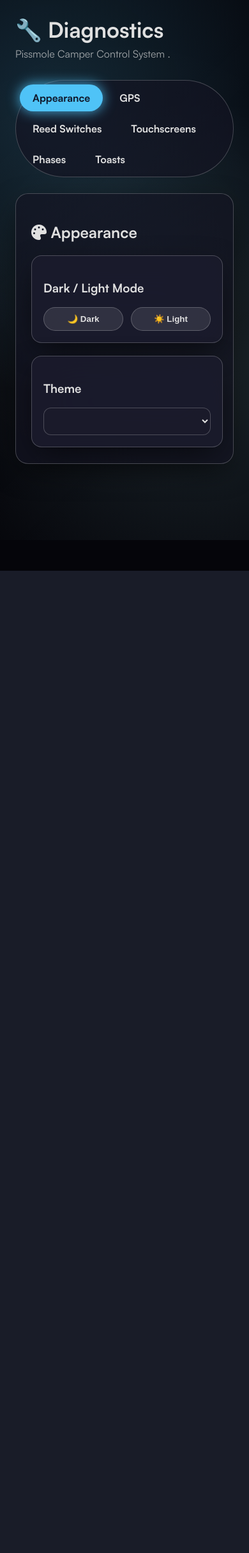
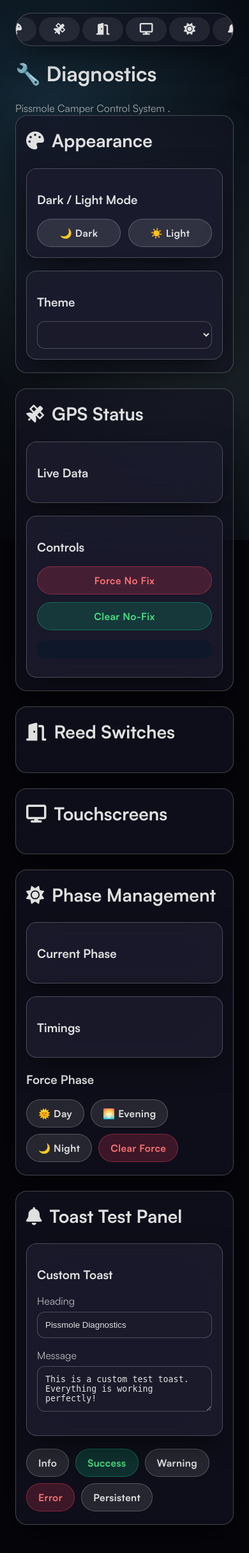
Before and after one commit to muntedpissmole/pccs, a Flask app: page /diag in a window 390 px wide. Shown: the whole page at 64% size. Before the commit the page ends 892 px from the top, so only its background shows below. Run offline with Flask 3, Linux system fonts and the light colour scheme; lists and menus that the app fills with data are empty; parts of the project's set-up code (start-up, migrations or seed data) failed here and were passed over; some libraries are stand-ins or nearby versions.

Commit message:
Improved diag page for small screens and main UI for large screens

```diff
--- a/app.py
+++ b/app.py
@@ -552,7 +552,12 @@ def handle_connect(sid=None):
         'screens': {
             name: {
                 'on': reed_manager.screen_states.get(name, False),
-                'config': conf
+                'online': True,
+                'config': {
+                    'friendly': conf.get('friendly', name),
+                    'icon': conf.get('icon', 'fa-display'),
+                    'host': conf.get('host')
+                }
             }
             for name, conf in reed_manager.screens.items()
         }
@@ -763,17 +768,43 @@ def get_version_route():
 
 @app.route('/screen_json')
 def screen_json():
+    """Basic screen data for initial load"""
     screens_data = {}
     for name, conf in reed_manager.screens.items():
         screens_data[name] = {
             'on': reed_manager.screen_states.get(name, False),
+            'online': True,                    # optimistic
+            'latency': None,
             'config': {
                 'friendly': conf.get('friendly', name),
-                'host': conf.get('host'),
-                'icon': conf.get('icon', 'fa-display')
+                'icon': conf.get('icon', 'fa-display'),
+                'host': conf.get('host')
             }
         }
     return {'screens': screens_data}
+
+@app.route('/screen_status_json')
+def screen_status_json():
+    """Full status including connectivity test"""
+    if not hasattr(reed_manager, 'test_screen_connectivity'):
+        return {'screens': {}, 'error': 'test_screen_connectivity not available'}
+
+    result = {}
+    for name, conf in reed_manager.screens.items():
+        conn = reed_manager.test_screen_connectivity(name)
+
+        result[name] = {
+            'on': reed_manager.screen_states.get(name, False),
+            'online': conn.get('online', False),
+            'latency': conn.get('latency'),
+            'last_checked': conn.get('last_checked'),
+            'config': {
+                'friendly': conf.get('friendly', name),
+                'icon': conf.get('icon', 'fa-display'),
+                'host': conf.get('host')
+            }
+        }
+    return {'screens': result}
 
 
 # ====================== CLEANUP ======================
--- a/config/active_dark_mode.json
+++ b/config/active_dark_mode.json
@@ -1,4 +1,4 @@
 {
   "mode": "dark",
-  "manual": true
+  "manual": false
 }
--- a/static/css/base.css
+++ b/static/css/base.css
@@ -564,3 +564,29 @@ html.light .toast-message {
   overscroll-behavior: none;
   pointer-events: auto;
 }
+
+/* ====================== MAX WIDTH CONTAINER ====================== */
+#main-content {
+    max-width: 1920px;
+    margin-left: auto;
+    margin-right: auto;
+    width: 100%;
+    box-sizing: border-box;
+}
+
+/* Optional: Increase side padding on very large screens for breathing room */
+@media (min-width: 1920px) {
+    #main-content {
+        padding-left: 32px;
+        padding-right: 32px;
+    }
+}
+
+/* Make inner grids also center nicely */
+#lighting-controls,
+#scenes-grid,
+.grid.grid-cols-2.sm\:grid-cols-3.lg\:grid-cols-6 {
+    max-width: 100%;
+    margin-left: auto;
+    margin-right: auto;
+}
--- a/static/css/themes/neuglass.css
+++ b/static/css/themes/neuglass.css
@@ -9,7 +9,7 @@
 
   /* Gentler backgrounds */
   --background: #121212;
-  --glass-bg: rgba(35, 35, 35, 0.88);     /* Renamed from --card-bg */
+  --glass-bg: rgba(32, 32, 32, 0.9);
   --control-bg: rgba(30, 30, 30, 0.86);
   --slider-bg: rgba(45, 45, 45, 0.90);
 
--- a/templates/diag.html
+++ b/templates/diag.html
@@ -11,7 +11,7 @@
         --accent-color: #4fc3f7;
     }
     body {
-            padding: 16px;
+        padding: 12px 8px;
         background: var(--background);
         color: var(--text-primary);
         font-family: 'Satoshi', system-ui, sans-serif;
@@ -20,56 +20,117 @@
     .diag-container {
         max-width: 1280px;
         margin: 0 auto;
+        padding: 0 8px;
+        box-sizing: border-box;
     }
-        .header {
-            display: flex;
-            justify-content: space-between;
-            align-items: center;
-            margin-bottom: 30px;
-            flex-wrap: wrap;
-            gap: 15px;
-        }
-        .header-left h1 {
-            margin: 0;
-            font-size: 2.1rem;
-        }
-        .tab-bar {
-            display: flex;
-            flex-wrap: wrap;
+
+    /* ====================== STICKY NAV ====================== */
+    .top-nav {
+        position: sticky;
+        top: 0;
+        z-index: 100;
         background: var(--glass-bg);
         border-radius: 9999px;
-            padding: 6px;
+        padding: 8px 12px;
+        margin: 0 auto 24px auto;
+        border: 1px solid var(--glass-border);
+        box-shadow: var(--glass-shadow);
+        display: flex;
+        gap: 8px;
+        overflow-x: auto;
+        scrollbar-width: none;
+        -webkit-overflow-scrolling: touch;
+        max-width: 100%;
         width: fit-content;
-            margin-bottom: 25px;
-            border: 1px solid var(--glass-border);
-            gap: 6px;
+        justify-content: center;
+        box-sizing: border-box;
     }
-        .tab {
+    .top-nav::-webkit-scrollbar { display: none; }
+
+    .nav-btn {
         padding: 10px 20px;
         border-radius: 9999px;
-            cursor: pointer;
-            transition: all 0.3s ease;
+        background: rgba(255,255,255,0.08);
+        border: 1px solid transparent;
+        color: var(--text-primary);
         font-weight: 600;
         white-space: nowrap;
+        cursor: pointer;
+        transition: all 0.3s cubic-bezier(0.4, 0, 0.2, 1);
+        text-decoration: none;
+        display: flex;
+        align-items: center;
+        gap: 8px;
+        flex-shrink: 0;
+        min-width: fit-content;
     }
-        .tab.active {
+    .nav-btn:hover {
+        background: rgba(255,255,255,0.18);
+        transform: translateY(-1px);
+    }
+    .nav-btn:active,
+    .nav-btn.active {
         background: var(--accent-color);
-            color: var(--text-on-accent);
-            box-shadow: 0 0 20px var(--accent-glow-strong);
+        color: white;
+        box-shadow: 0 0 0 3px rgba(79, 195, 247, 0.3);
     }
+
+    /* ==================== RESPONSIVE NAV ==================== */
+    @media (max-width: 820px) {
+        .top-nav { padding: 8px 10px; gap: 7px; }
+        .nav-btn { padding: 10px 16px; gap: 6px; }
+    }
+
+    @media (max-width: 640px) {
+        .top-nav {
+            padding: 7px 10px;
+            gap: 5px;
+            margin-bottom: 20px;
+        }
+        .nav-btn {
+            padding: 10px 12px;
+            font-size: 1.2rem;
+            gap: 0;
+            justify-content: center;
+            min-width: 42px;
+        }
+        .nav-btn span.text {
+            display: none;
+        }
+    }
+
+    @media (max-width: 480px) {
+        .top-nav {
+            padding: 6px 8px;
+            gap: 4px;
+        }
+        .nav-btn {
+            padding: 9px 11px;
+            min-width: 40px;
+            font-size: 1.15rem;
+        }
+    }
+
+    /* ====================== SECTIONS & TILES ====================== */
     .section {
-            display: none;
         background: var(--glass-bg);
         border-radius: 20px;
         padding: 24px;
-            margin-bottom: 25px;
+        margin-bottom: 32px;
         border: 1px solid var(--glass-border);
         box-shadow: var(--glass-shadow);
         overflow: hidden;
+        width: 100%;
+        box-sizing: border-box;
     }
-        .section.active {
-            display: block;
+    .section h2 {
+        margin-top: 0;
+        font-size: 1.75rem;
+        display: flex;
+        align-items: center;
+        gap: 12px;
     }
+
     .grid-2 {
         display: grid;
         grid-template-columns: repeat(auto-fit, minmax(300px, 1fr));
@@ -80,17 +141,12 @@
         border-radius: 16px;
         padding: 18px;
         border: 1px solid var(--glass-border);
-            overflow: hidden;
         box-shadow: var(--glass-shadow);
-            transition: none !important;
-        }
-        .tile:hover {
-            background: var(--control-bg) !important;
-            transform: none !important;
-            box-shadow: var(--glass-shadow) !important;
+        width: 100%;
+        box-sizing: border-box;
     }
 
-        /* ==================== GPS LIVE DATA ==================== */
+    /* GPS Status Rows */
     .status-row {
         display: flex;
         justify-content: space-between;
@@ -106,7 +162,7 @@
     }
     .status-row span:first-child {
         flex-shrink: 0;
-            min-width: 110px;
+        min-width: 100px;     /* Reduced for mobile */
         opacity: 0.8;
     }
     .status-row span:last-child {
@@ -124,18 +180,23 @@
 		overflow-x: auto;
 		overflow-y: auto;
 		max-height: 320px;
-            white-space: pre;
+		white-space: pre-wrap;           /* This is the key fix */
 		word-break: break-all;
+		word-wrap: break-word;
 		font-family: monospace;
 		width: 100%;
 		box-sizing: border-box;
 		margin-top: 12px;
+		line-height: 1.4;
 	}
+
+	/* Light mode support */
 	.light #gps-raw {
 		background: #f1f5f9;
 		color: #334155;
 	}
 
+    /* Buttons */
     .btn {
         padding: 10px 18px;
         border-radius: 9999px;
@@ -145,40 +206,23 @@
         cursor: pointer;
         font-weight: 600;
         transition: all 0.25s ease;
+        font-family: inherit;
+        font-size: 0.96rem;
+        letter-spacing: 0.4px;
     }
     .btn:hover {
         background: rgba(255,255,255,0.25);
         transform: translateY(-1px);
     }
+    .btn.success {
+        background: rgba(16, 185, 129, 0.2);
+        color: #4ade80;
+        border-color: rgba(16, 185, 129, 0.4);
+    }
     .btn.danger {
         background: rgba(244, 63, 94, 0.2);
         color: #f87171;
-            border-color: rgba(244, 63, 94, 0.3);
-        }
-        .btn.danger:hover {
-            background: rgba(244, 63, 94, 0.4);
-            color: #ff7171;
-            border-color: #f87171;
-            box-shadow: 0 4px 15px rgba(244, 63, 94, 0.3);
-        }
-        .btn.success {
-            background: rgba(16, 185, 129, 0.2);
-            color: #4ade80;
-        }
-        .btn.success:hover {
-            background: rgba(16, 185, 129, 0.35);
-            color: #34d399;
-        }
-        .btn.active-force {
-            animation: forcePulse 2s infinite;
-            background: rgba(251, 191, 36, 0.35) !important;
-            border-color: #fbbf24;
-            color: #fbbf24;
-            box-shadow: 0 0 18px rgba(251, 191, 36, 0.5);
-        }
-        @keyframes forcePulse {
-            0%, 100% { transform: scale(1); }
-            50% { transform: scale(1.05); }
+        border-color: rgba(244, 63, 94, 0.4);
     }
 
     /* Toast */
@@ -205,10 +249,53 @@
         flex-wrap: wrap;
         gap: 10px;
     }
+
+    /* Mobile Adjustments */
+    @media (max-width: 640px) {
+        body { padding: 12px 8px; }
+
+        .diag-container { padding: 0 8px; }
+
+        .section {
+            padding: 20px 16px;
+            margin-bottom: 24px;
+            border-radius: 18px;
+        }
+
+        .tile {
+            padding: 16px;
+        }
+
+        .status-row {
+            padding: 10px 0;
+        }
+
+        .status-row span:first-child {
+            min-width: 90px;
+        }
+
+        .grid-2 {
+            grid-template-columns: 1fr;
+        }
+    }
+
+    html { scroll-behavior: smooth; }
+
 </style>
 </head>
 <body>
     <div class="diag-container">
+
+        <!-- Sticky Navigation -->
+        <div class="top-nav">
+            <a href="#appearance" class="nav-btn"><i class="fas fa-palette"></i><span class="text"> Appearance</span></a>
+            <a href="#gps" class="nav-btn"><i class="fas fa-satellite"></i><span class="text"> GPS</span></a>
+            <a href="#reeds" class="nav-btn"><i class="fas fa-door-open"></i><span class="text"> Reeds</span></a>
+            <a href="#screens" class="nav-btn"><i class="fas fa-display"></i><span class="text"> Screens</span></a>
+            <a href="#phases" class="nav-btn"><i class="fas fa-sun"></i><span class="text"> Phases</span></a>
+            <a href="#toasts" class="nav-btn"><i class="fas fa-bell"></i><span class="text"> Toasts</span></a>
+        </div>
+
         <div class="header">
             <div class="header-left">
                 <h1>🔧 Diagnostics</h1>
@@ -218,17 +305,8 @@
             </div>
         </div>
 
-        <div class="tab-bar">
-            <div class="tab active" data-tab="appearance">Appearance</div>
-            <div class="tab" data-tab="gps">GPS</div>
-            <div class="tab" data-tab="reeds">Reed Switches</div>
-            <div class="tab" data-tab="screens">Touchscreens</div>
-            <div class="tab" data-tab="phases">Phases</div>
-            <div class="tab" data-tab="toasts">Toasts</div>
-        </div>
-
         <!-- APPEARANCE -->
-        <div id="appearance" class="section active">
+        <div id="appearance" class="section">
             <h2><i class="fas fa-palette"></i> Appearance</h2>
             <div class="grid-2">
                 <div class="tile">
@@ -256,9 +334,13 @@
                 </div>
 				<div class="tile">
 					<h3>Controls</h3>
-                    <div style="display:flex; flex-direction:column; gap:12px; margin-bottom:16px;">
-                        <button onclick="forceNoFix(true)" class="btn danger">Force No Fix</button>
-                        <button onclick="forceNoFix(false)" class="btn success">Clear No-Fix</button>
+					<div style="display:flex; flex-direction:row; flex-wrap:wrap; gap:12px; margin-bottom:16px;">
+						<button onclick="forceNoFix(true)" class="btn danger" style="flex:1; min-width:140px;">
+							Force No Fix
+						</button>
+						<button onclick="forceNoFix(false)" class="btn success" style="flex:1; min-width:140px;">
+							Clear No-Fix
+						</button>
 					</div>
 					<pre id="gps-raw"></pre>
 				</div>
@@ -273,7 +355,7 @@
 
         <!-- TOUCHSCREENS -->
         <div id="screens" class="section">
-            <h2><i class="fas fa-display"></i> Remote Touchscreens</h2>
+            <h2><i class="fas fa-display"></i> Touchscreens</h2>
             <div id="screens-list" class="grid-2"></div>
         </div>
 
@@ -325,21 +407,12 @@
                 <button onclick="sendCustomPersistent()" class="btn">Persistent</button>
             </div>
         </div>
+
     </div>
 
     <script src="/static/socket.io.min.js"></script>
     <script>
         const socket = io();
-
-        // Tab handling
-        document.querySelectorAll('.tab').forEach(tab => {
-            tab.addEventListener('click', () => {
-                document.querySelectorAll('.tab').forEach(t => t.classList.remove('active'));
-                tab.classList.add('active');
-                document.querySelectorAll('.section').forEach(s => s.classList.remove('active'));
-                document.getElementById(tab.dataset.tab).classList.add('active');
-            });
-        });
 
         function loadThemes() {
             fetch('/api/themes').then(r => r.json()).then(data => {
@@ -360,7 +433,6 @@
         function changeTheme(theme) { socket.emit('set_global_theme', { theme }); }
         function setDarkMode(mode) { socket.emit('set_global_dark_mode', { mode }); }
 
-        // GPS
         function updateGPS(data) {
             const container = document.getElementById('gps-data');
             let html = `
@@ -382,7 +454,7 @@
             socket.emit('set_gps_simulation', { no_fix: enabled });
         }
 
-        // ==================== REED SWITCHES ====================
+        // REED SWITCHES
         let reedsStateCache = {};
 
         function updateReeds(data) {
@@ -390,7 +462,6 @@
             const states = data.states || {};
             const forced = data.forced || {};
 
-            // Update existing cards
             Object.keys(states).forEach(name => {
                 const card = document.querySelector(`.tile[data-name="${CSS.escape(name)}"]`);
                 if (!card) return;
@@ -425,7 +496,6 @@
 
             const states = data.states || {};
             const forced = data.forced || {};
-
             const sortedNames = Object.keys(states).sort((a, b) => a.localeCompare(b));
 
             sortedNames.forEach(name => {
@@ -499,18 +569,37 @@
             socket.emit('force_reed', { name, closed: null });
         }
 
-        // ==================== TOUCHSCREENS ====================
+        // TOUCHSCREENS
         let screenData = {};
 
         function renderScreens() {
             const container = document.getElementById('screens-list');
-            if (!container) return;
             container.innerHTML = '';
 
             Object.keys(screenData).forEach(name => {
-                const item = screenData[name];
-                const on = item.on;
+                const item = screenData[name] || {};
                 const conf = item.config || {};
+
+                const friendly = conf.friendly || name;
+                const icon = conf.icon || 'fa-display';
+
+                const connColor = item.online ? '#4ade80' : '#f87171';
+                const connText = item.online
+                    ? `ONLINE${item.latency ? ` (${item.latency}ms)` : ''}`
+                    : 'OFFLINE';
+
+                const sshStatus = item.ssh_passwordless !== undefined
+                    ? (item.ssh_passwordless ? '✅ Passwordless SSH OK' : '⚠️ Passwordless SSH not set up')
+                    : '';
+
+                let wakeHTML = '';
+                if (item.online !== false) {
+                    const stateColor = item.on ? '#60a5fa' : '#94a3b8';
+                    wakeHTML = `
+                        <div style="font-size:1.05rem; font-weight:700; color:${stateColor}; margin-bottom:4px;">
+                            ${item.on ? '🌞 AWAKE' : '🌙 SLEEP'}
+                        </div>`;
+                }
 
                 const card = document.createElement('div');
                 card.className = 'tile';
@@ -518,33 +607,101 @@
 
                 card.innerHTML = `
                     <div style="display:flex; justify-content:space-between; align-items:center; margin-bottom:16px;">
-                        <strong><i class="fas ${conf.icon || 'fa-display'}"></i> ${conf.friendly || name}</strong>
-                        <div id="screen-state-${name}"
-                             style="font-size:1.4rem; font-weight:700; color:${on ? '#4ade80' : '#f87171'}">
-                            ${on ? 'ON' : 'OFF'}
+                        <strong><i class="fas ${icon}"></i> ${friendly}</strong>
+                        <div style="text-align:right; line-height:1.45;">
+                            ${wakeHTML}
+                            <div id="screen-conn-${name}" style="font-size:0.95rem; font-weight:600; color:${connColor}">
+                                ${connText}
+                            </div>
+                            ${sshStatus ? `<div style="font-size:0.85rem; opacity:0.8;">${sshStatus}</div>` : ''}
                         </div>
                     </div>
                     <div style="display:flex; gap:8px; flex-wrap:wrap;">
-                        <button class="btn success">Wake / Turn ON</button>
-                        <button class="btn danger">Sleep / Turn OFF</button>
-                        <button class="btn">Toggle</button>
+                        <button class="btn">🌞 Wake</button>
+                        <button class="btn">🌙 Sleep</button>
+                        <button class="btn">🔍 Test Connection</button>
                     </div>
                 `;
 
                 const btns = card.querySelectorAll('button');
                 btns[0].onclick = () => toggleScreen(name, true);
                 btns[1].onclick = () => toggleScreen(name, false);
-                btns[2].onclick = () => toggleScreen(name, null);
+                btns[2].onclick = () => testSingleScreen(name);
 
                 container.appendChild(card);
             });
         }
 
+        async function testSingleScreen(name) {
+            const card = document.querySelector(`.tile[data-name="${CSS.escape(name)}"]`);
+            if (!card) return;
+
+            const testBtn = Array.from(card.querySelectorAll('button')).find(b => b.textContent.includes('Test Connection'));
+            const statusEl = document.getElementById(`screen-conn-${name}`);
+
+            const originalBtnText = testBtn.textContent;
+
+            testBtn.textContent = 'Testing...';
+            testBtn.style.opacity = '0.7';
+            testBtn.disabled = true;
+
+            if (statusEl) {
+                statusEl.textContent = 'Testing connection...';
+                statusEl.style.color = '#facc15';
+            }
+
+            try {
+                const res = await fetch('/screen_status_json');
+                if (!res.ok) throw new Error('Network error');
+
+                const data = await res.json();
+
+                if (data.screens && data.screens[name]) {
+                    screenData[name] = data.screens[name];
+                    await new Promise(resolve => setTimeout(resolve, 600));
+                    renderScreens();
+                }
+            } catch (err) {
+                console.error("Test failed", err);
+                if (statusEl) {
+                    statusEl.textContent = 'TEST FAILED';
+                    statusEl.style.color = '#f87171';
+                }
+            } finally {
+                setTimeout(() => {
+                    testBtn.textContent = originalBtnText;
+                    testBtn.style.opacity = '1';
+                    testBtn.disabled = false;
+                }, 400);
+            }
+        }
+
+        async function loadScreensWithStatus() {
+            try {
+                const response = await fetch('/screen_status_json');
+                if (!response.ok) throw new Error(`HTTP error! Status: ${response.status}`);
+                const data = await response.json();
+                screenData = data.screens || {};
+                renderScreens();
+            } catch (err) {
+                console.error("Failed to load screen status:", err);
+                const container = document.getElementById('screens-list');
+                if (container) {
+                    container.innerHTML = `
+                        <div class="tile" style="text-align:center; padding:40px; color:#f87171;">
+                            <strong>⚠️ Could not load touchscreen status</strong><br>
+                            <small>Check server connection or logs</small>
+                        </div>`;
+                }
+            }
+        }
+
         function toggleScreen(name, forceOn) {
             socket.emit('screen_manual_toggle', { name, on: forceOn });
+            setTimeout(() => testSingleScreen(name), 1000);
         }
 
-        // Phase, Toasts, etc. (unchanged)
+        // PHASES
         function updatePhase(data) {
             document.getElementById('current-phase').innerHTML = `
                 ${data.phase === 'Day' ? '🌞' : data.phase === 'Evening' ? '🌅' : '🌙'}
@@ -575,6 +732,7 @@
             socket.emit('force_phase', { phase: null });
         }
 
+        // TOASTS
         function sendCustomToast(type) {
             const title = document.getElementById('toast-title').value.trim() || "Diagnostics Test";
             const message = document.getElementById('toast-message').value.trim() || "Test toast from diagnostics page.";
@@ -592,10 +750,10 @@
         socket.on('reed_update', updateReeds);
         socket.on('phase_update', updatePhase);
         socket.on('screen_update', (data) => {
-            if (data.name) {
-                screenData[data.name] = { on: data.on, config: data.config || {} };
+            if (!data.name) return;
+            if (!screenData[data.name]) screenData[data.name] = {};
+            screenData[data.name] = { ...screenData[data.name], ...data };
             renderScreens();
-            }
         });
         socket.on('global_theme_update', (data) => document.documentElement.setAttribute('data-theme', data.theme));
         socket.on('global_dark_mode_update', (data) => {
@@ -612,19 +770,18 @@
                 .catch(() => {});
 
             loadThemes();
+            loadScreensWithStatus();
 
-            // Load Reed Switches (this was missing the render call)
             fetch('/reed_json')
                 .then(r => r.json())
                 .then(data => {
-                    renderReeds(data);     // ← This was the fix
+                    renderReeds(data);
                     updateReeds(data);
                 })
                 .catch(err => console.error("Failed to load reeds:", err));
 
             fetch('/gps_json').then(r => r.json()).then(updateGPS).catch(() => {});
 
-            // Load screens
             fetch('/screen_json')
                 .then(r => r.json())
                 .then(data => {
--- a/templates/index.html
+++ b/templates/index.html
@@ -14,7 +14,7 @@
 </head>
 <body class="bg-zinc-950 text-white min-h-screen">
 
-  <div class="flex-1 p-4 md:p-4 xl:p-4 space-y-4">
+<div id="main-content" class="flex-1 p-4 md:p-4 xl:p-4 space-y-4">
 
     <!-- OFFLINE OVERLAY -->
 	<div id="offline-overlay"
@@ -154,7 +154,7 @@
 	<div id="scenes-grid" class="grid grid-cols-3 gap-4"></div>
 
     <!-- ALL LIGHTING CONTROLS -->
-    <div id="lighting-controls" class="grid grid-cols-1 sm:grid-cols-2 md:grid-cols-2 lg:grid-cols-2 xl:grid-cols-3 gap-4">
+	<div id="lighting-controls" class="grid grid-cols-1 sm:grid-cols-2 md:grid-cols-2 lg:grid-cols-2 xl:grid-cols-2 2xl:grid-cols-3 gap-4">
     </div>
 
   </div>
```
Also changed, not shown: modules/reeds.py (+105 -49 lines), 2 other files. Lines whose indentation alone changed are shown as unchanged.
